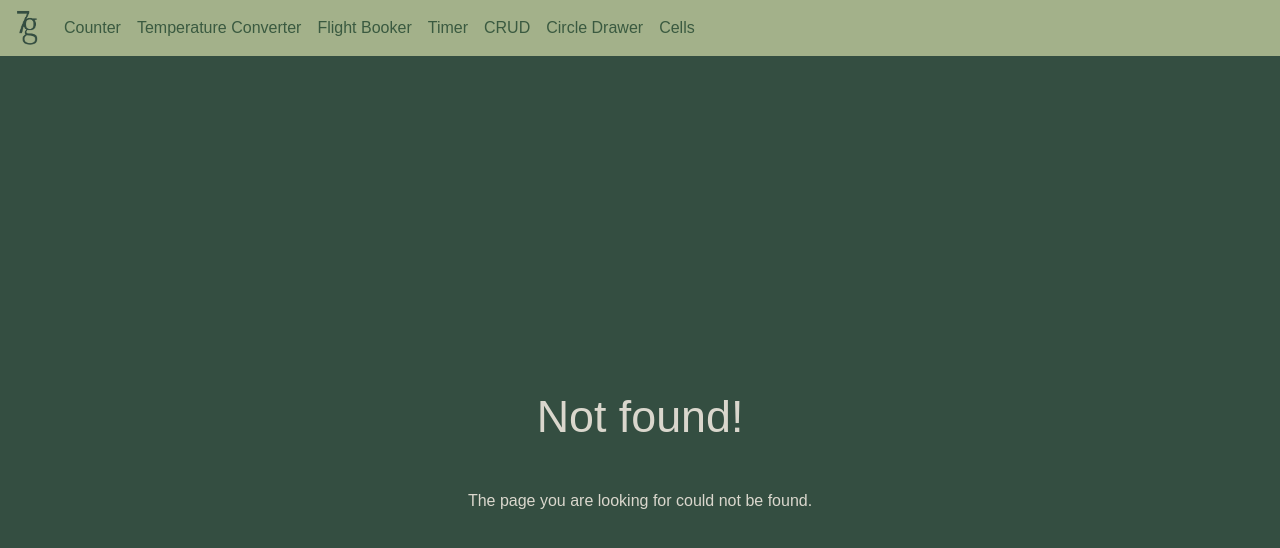
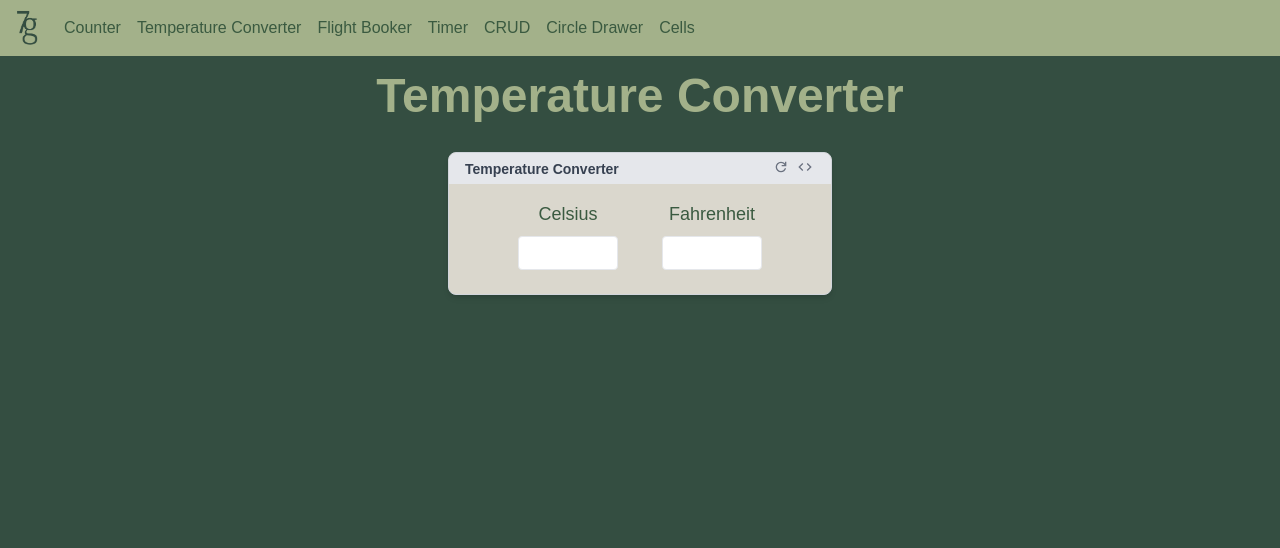
Before and after one commit to Shayan1503/7guis, a SvelteKit app: page /temperature_converter in a window 1280 px wide. Before the commit this address had no page. Shown: the top 548 px of the page. Built offline with nearby package versions, Linux system fonts and the light colour scheme; a web font is replaced by a local one.

Commit message:
temperature converter implementation

```diff
--- a/src/routes/+layout.svelte
+++ b/src/routes/+layout.svelte
@@ -31,7 +31,6 @@
 
     :global(body) {
         background-color: theme(colors.custom-color.500);
-        color: theme(colors.custom-color.100);
         font-family: "Anek Devanagari", sans-serif;
 
         @apply overflow-x-hidden;
--- a/src/routes/_components/Frame.svelte
+++ b/src/routes/_components/Frame.svelte
@@ -1,5 +1,5 @@
 <script>
-    let {title = 'Title', source, content, w='w-50'} = $props();
+    let {title = 'Title', source, content, w='w-fit'} = $props();
     let sourceCode = 'https://github.com/Shayan1503/7guis/tree/main/src/routes/' + source;
 </script>
 
@@ -23,7 +23,7 @@
             </button>
         </div>
     </div>
-    <div class="flex items-center justify-between p-4">
+    <div class="flex items-center justify-center p-4">
         {@render content()}
     </div>
 </div>
--- a/src/routes/_components/Header.svelte
+++ b/src/routes/_components/Header.svelte
@@ -7,6 +7,6 @@
 <header in:fade class="text-center py-[1rem]">
     <h1 class="text-5xl font-bold text-custom-color-200 mb-4">{title}</h1>
     {#if content}
-        <p class="text-lg max-w-md mx-auto">{content}</p>
+        <p class="text-lg max-w-md mx-auto text-custom-color-100">{content}</p>
     {/if}
 </header>
--- /dev/null
+++ b/src/routes/temperature_converter/+page.svelte
@@ -0,0 +1,95 @@
+<script>
+    import Header from '../_components/Header.svelte';
+    import Frame from '../_components/Frame.svelte';
+
+    let celsius = $state('');
+    let fahrenheit = $state('');
+
+    let invalidCelsius = $derived(!isNumeric(celsius) && celsius !== '');
+    let invalidFahrenheit = $derived(!isNumeric(fahrenheit) && fahrenheit !== '');
+
+    const converterInfo = {
+        title: 'Temperature Converter',
+        source: 'temperature_converter',
+        content: converter,
+        w: 'w-96'
+    }
+
+    function isNumeric(number) {
+        return !isNaN(parseFloat(number)) && isFinite(number);
+    }
+
+    function updateFahrenheit() {
+        if (celsius === '') {
+            fahrenheit = '';
+        }
+
+        if (isNumeric(celsius)) {
+            const celsiusValue = parseFloat(celsius);
+            fahrenheit = (celsiusValue * 9 / 5 + 32).toFixed(2);
+        }
+    }
+
+    function updateCelsius() {
+        if (fahrenheit === '') {
+            celsius = '';
+        }
+
+        if (isNumeric(fahrenheit)) {
+            const fahrenheitValue = parseFloat(fahrenheit);
+            celsius = ((fahrenheitValue - 32) * 5 / 9).toFixed(2);
+        }
+    }
+
+</script>
+
+<Header title="Temperature Converter"/>
+
+{#snippet converter()}
+    <div class="flex flex-row items-center justify-center gap-7">
+        <div class="input-group">
+            <label for="celsius">Celsius</label>
+            <input
+                    id="celsius"
+                    type="text"
+                    bind:value={celsius}
+                    class:invalid={invalidCelsius}
+                    class:bg-gray-300={invalidFahrenheit}
+                    oninput={updateFahrenheit}
+                    aria-label="Celsius input"
+            >
+        </div>
+        <div class="input-group">
+            <label for="fahrenheit">Fahrenheit</label>
+            <input
+                    id="fahrenheit"
+                    type="text"
+                    bind:value={fahrenheit}
+                    class:invalid={invalidFahrenheit}
+                    class:bg-gray-300={invalidCelsius}
+                    oninput={updateCelsius}
+                    aria-label="Fahrenheit input"
+            >
+        </div>
+    </div>
+{/snippet}
+
+<Frame {...converterInfo}/>
+
+<style lang="postcss">
+    .input-group {
+        @apply flex flex-col items-center;
+    }
+
+    input {
+        @apply m-2 border rounded px-2 py-1 text-center w-[100px]
+    }
+
+    label {
+        @apply text-lg text-custom-color-400
+    }
+
+    .invalid {
+        @apply bg-red-300 border-red-900 text-red-800;
+    }
+</style>
```
